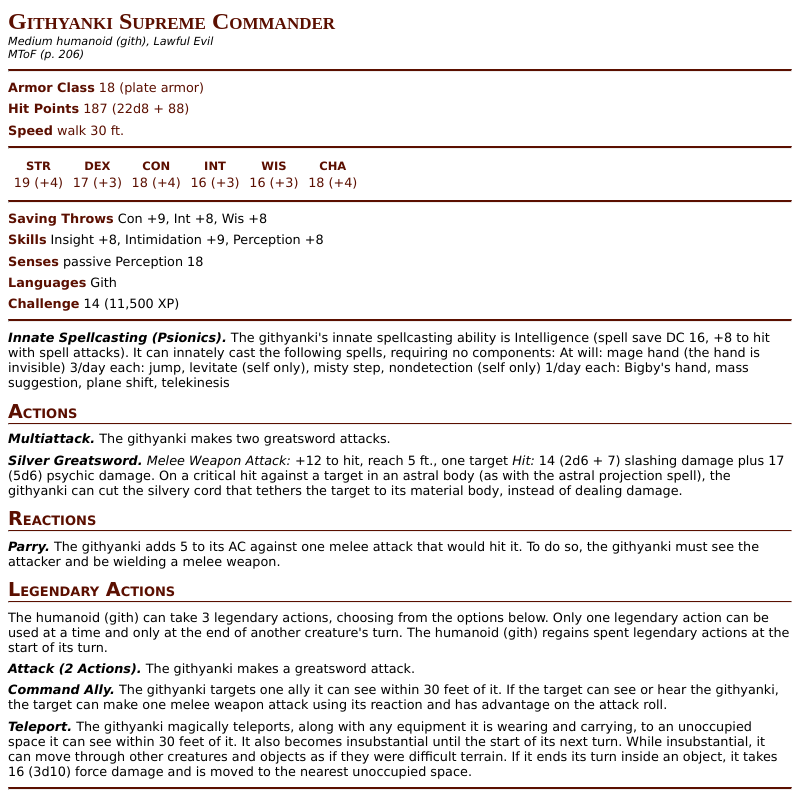
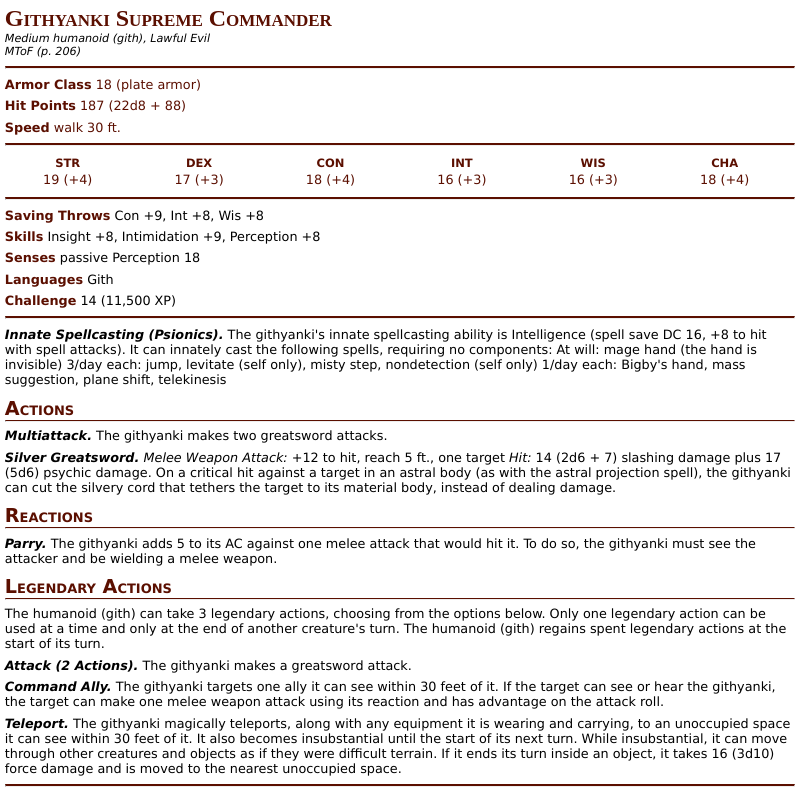
Before and after one commit to iAmMortos/DndCharacterGenerator, an Electron app: page views/html/index.html in a window 800 px wide. Shown: the top 792 px of the page. Drawn offline with Linux system fonts and the light colour scheme.

Commit message:
centering ability score table on page. added needed period to attack text

```diff
--- a/views/html/templates/css/statblock.css
+++ b/views/html/templates/css/statblock.css
@@ -1,3 +1,7 @@
+body {
+	margin: .3em;
+}
+
 h1 {
   margin: 0;
 }
@@ -27,6 +31,9 @@
 table {
   font-size: .8em;
   font-family: Verdana;
+  width: 100%;
+  max-width: 800px;
+  margin-left: -.3em;
 }
 
 .stat-block-top {
@@ -64,7 +71,7 @@
 }
 
 .stat-scores td {
-  padding: 0 .3em;
+  padding: 0 .4em;
 }
 
 .creature-name {
```
Also changed, not shown: views/html/templates/attack.html (+1 -1 lines), 1 other file.
